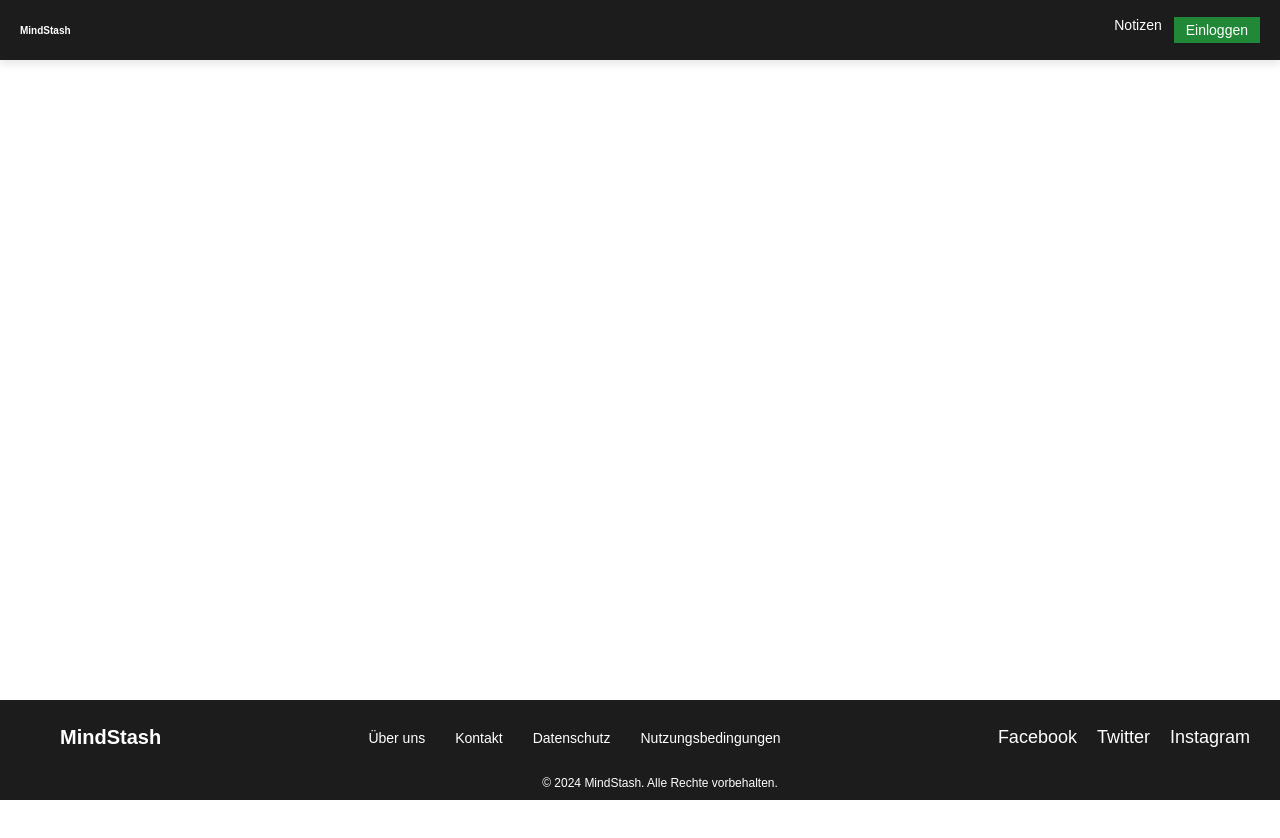
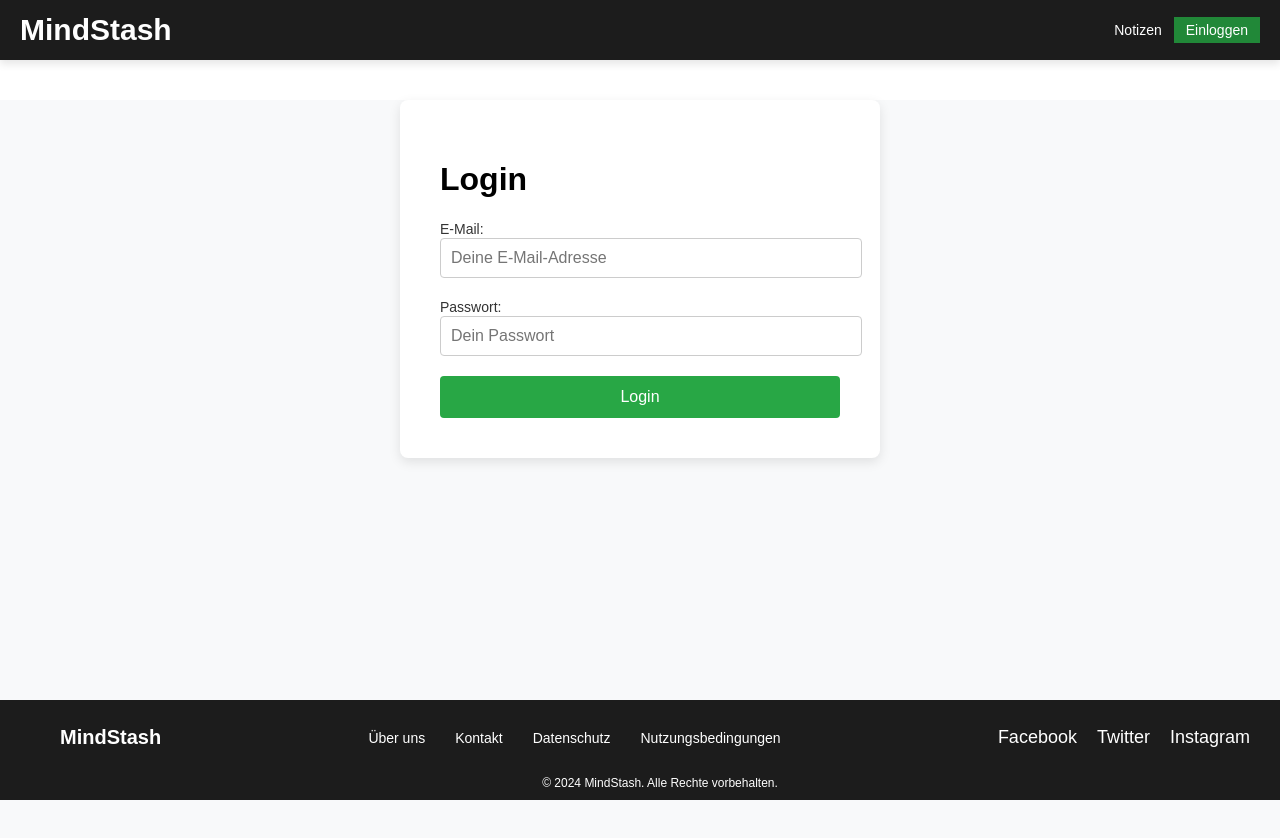
Before and after one commit to JBJeff/MindStash, a React (Vite) app in the folder frontend-notice/: page /login in a window 1280 px wide. Shown: the top 838 px of the page. Before the commit the page ends 800 px from the top, so only its background shows below. Built offline with nearby package versions, Linux system fonts and the light colour scheme.

Commit message:
Login Componente eingefügt

```diff
--- a/frontend-notice/src/components/MindStash.jsx
+++ b/frontend-notice/src/components/MindStash.jsx
@@ -6,6 +6,7 @@ import FooterComponent from './basic/FooterComponent'
 
 
 import React, { useRef, useState } from 'react'
+import LoginComponent from './basic/LoginComponent'
 
 
 
@@ -29,6 +30,7 @@ export default function MindStash() {
                         {/* <AuthenticatedRoute></AuthenticatedRoute> wird erstmal rausgenommen, SPÄTER WIEDER EINFÜGEN */}
 
                         <Route path='' element={<WelcomeComponent />}></Route>
+                        <Route path='/login' element={<LoginComponent />}></Route>
 
 
                     </Routes>
--- /dev/null
+++ b/frontend-notice/src/components/basic/LoginComponent.jsx
@@ -0,0 +1,62 @@
+import React, { useState } from 'react';
+import  './cs_bComponents/Login.css';
+
+function LoginComponent() {
+  const [email, setEmail] = useState('');
+  const [password, setPassword] = useState('');
+  const [errorMessage, setErrorMessage] = useState('');
+
+  // Formulardaten beim Absenden verarbeiten
+  const handleLogin = (e) => {
+    e.preventDefault();
+
+    // Einfache Validierung
+    if (!email || !password) {
+      setErrorMessage('Bitte füllen Sie alle Felder aus!');
+      return;
+    }
+
+    // Hier kannst du die Login-Logik implementieren (z.B. API-Anfrage)
+    setErrorMessage('');
+    console.log('E-Mail:', email, 'Passwort:', password);
+  };
+
+  return (
+    <div className="loginComponent">
+      <main className="login-main-content">
+        <h1>Login</h1>
+        <form className="login-form" onSubmit={handleLogin}>
+          {errorMessage && <p className="error-message">{errorMessage}</p>}
+
+          <div className="input-group">
+            <label htmlFor="email">E-Mail:</label>
+            <input
+              type="email"
+              id="email"
+              name="email"
+              placeholder="Deine E-Mail-Adresse"
+              value={email}
+              onChange={(e) => setEmail(e.target.value)}
+            />
+          </div>
+
+          <div className="input-group">
+            <label htmlFor="password">Passwort:</label>
+            <input
+              type="password"
+              id="password"
+              name="password"
+              placeholder="Dein Passwort"
+              value={password}
+              onChange={(e) => setPassword(e.target.value)}
+            />
+          </div>
+
+          <button type="submit" className="login-button">Login</button>
+        </form>
+      </main>
+    </div>
+  );
+}
+
+export default LoginComponent;
--- a/frontend-notice/src/components/basic/cs_bComponents/Header.css
+++ b/frontend-notice/src/components/basic/cs_bComponents/Header.css
@@ -17,7 +17,7 @@
 
 /* Logo-Stil im Header */
 .logo {
-    font-size: 5px; /* Schriftgröße angepasst */
+    font-size: 15px; /* Schriftgröße angepasst */
     font-weight: bold;
     margin: 0;
     text-align: center;
@@ -27,6 +27,7 @@
 .nav {
     display: flex;
     gap: 12px; /* Weniger Abstand zwischen den Links */
+    align-items: center;
 }
 
 /* Links im Header */
@@ -41,6 +42,13 @@
 .link:hover {
     color: #28a745; /* Grüner Hover-Effekt für Links */
 }
+
+.logo:hover {
+    filter: drop-shadow(0 0 2em #646cffaa);
+  }
+  .logo.react:hover {
+    filter: drop-shadow(0 0 2em #61dafbaa);
+  }
 
 /* Button-Stil im Header */
 .button {
--- /dev/null
+++ b/frontend-notice/src/components/basic/cs_bComponents/Login.css
@@ -0,0 +1,80 @@
+/* Stil für den Hauptinhalt der Login-Seite */
+.loginComponent {
+    min-height: 100vh;
+    display: flex;
+    flex-direction: column;
+    justify-content: flex-start;
+    align-items: center;
+    background-color: #f8f9fa;
+    margin-top: 100px;
+}
+
+.login-main-content {
+    background-color: white;
+    padding: 40px;
+    border-radius: 8px;
+    box-shadow: 0 4px 12px rgba(0, 0, 0, 0.1);
+    width: 100%;
+    max-width: 400px;
+}
+
+/* h1 {
+    text-align: center;
+    color: #333;
+    font-size: 28px;
+    margin-bottom: 20px;
+} */
+
+/* Styling für das Login-Formular */
+.login-form {
+    display: flex;
+    flex-direction: column;
+}
+
+.input-group {
+    margin-bottom: 20px;
+}
+
+.input-group label {
+    font-size: 14px;
+    color: #333;
+    margin-bottom: 5px;
+}
+
+.input-group input {
+    padding: 10px;
+    font-size: 16px;
+    border: 1px solid #ccc;
+    border-radius: 4px;
+    width: 100%;
+}
+
+.input-group input:focus {
+    outline: none;
+    border-color: #28a745; /* Grüner Rand beim Fokus */
+}
+
+/* Fehlernachricht */
+.error-message {
+    color: red;
+    font-size: 14px;
+    text-align: center;
+    margin-bottom: 20px;
+}
+
+/* Login-Button */
+.login-button {
+    padding: 12px;
+    background-color: #28a745; /* Grüner Hintergrund */
+    color: white;
+    font-size: 16px;
+    border: none;
+    cursor: pointer;
+    border-radius: 4px;
+    transition: background-color 0.3s;
+    width: 100%;
+}
+
+.login-button:hover {
+    background-color: #218838; /* Dunklerer Grünton bei Hover */
+}
--- a/frontend-notice/src/components/basic/cs_bComponents/Welcome.css
+++ b/frontend-notice/src/components/basic/cs_bComponents/Welcome.css
@@ -3,7 +3,7 @@
     background-color: #f8f9fa; /* Sehr helles Grau oder Weiß als Hintergrund */
     color: black; /* Schwarze Schrift */
     font-family: Arial, sans-serif;
-    margin: 0;
+    margin: 20px;
     padding: 50px;
     /* height: 100vh; Volle Höhe des Viewports */
     display: flex;
```
Also changed, not shown: frontend-notice/src/components/basic/Login.jsx (deleted, +0 -30 lines).
